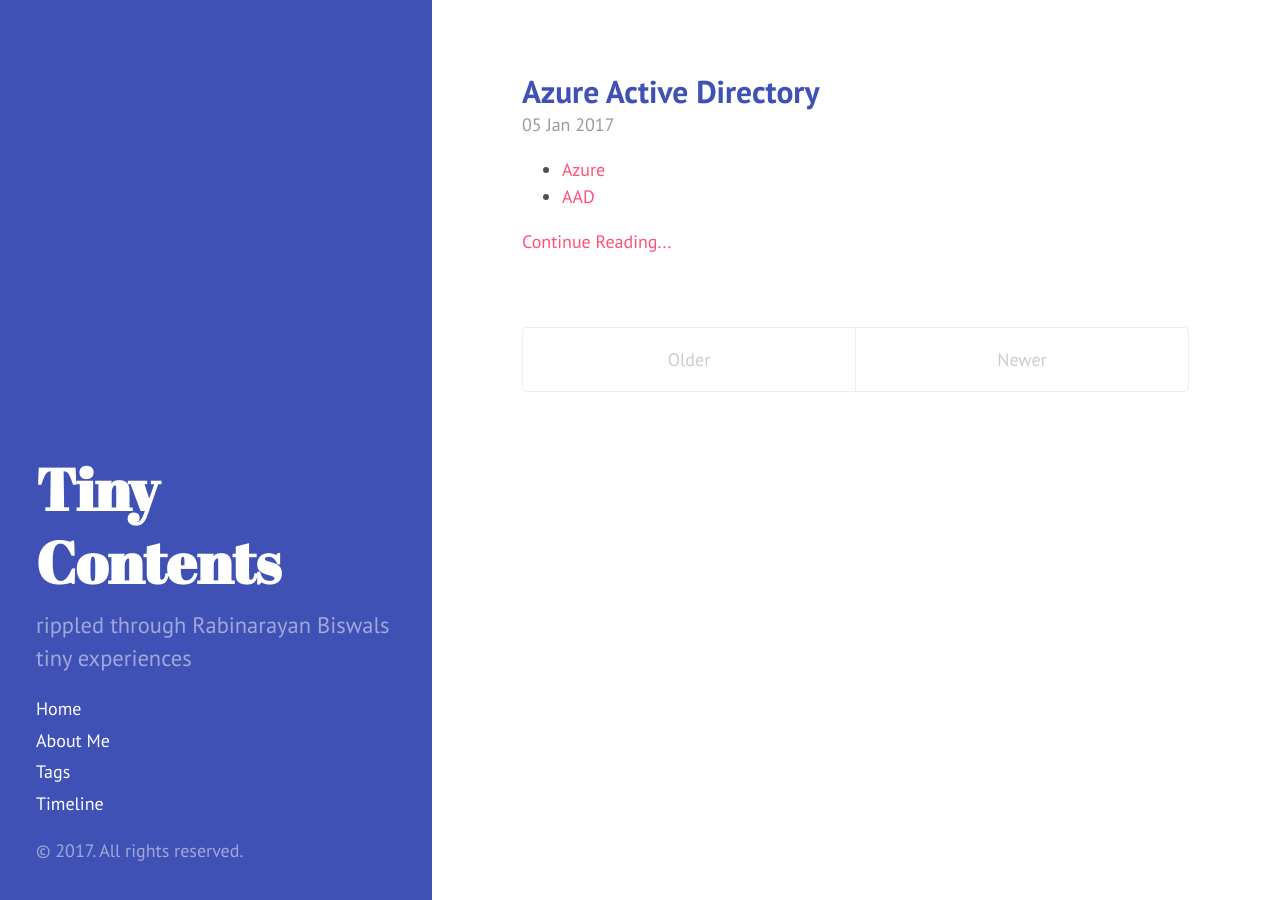
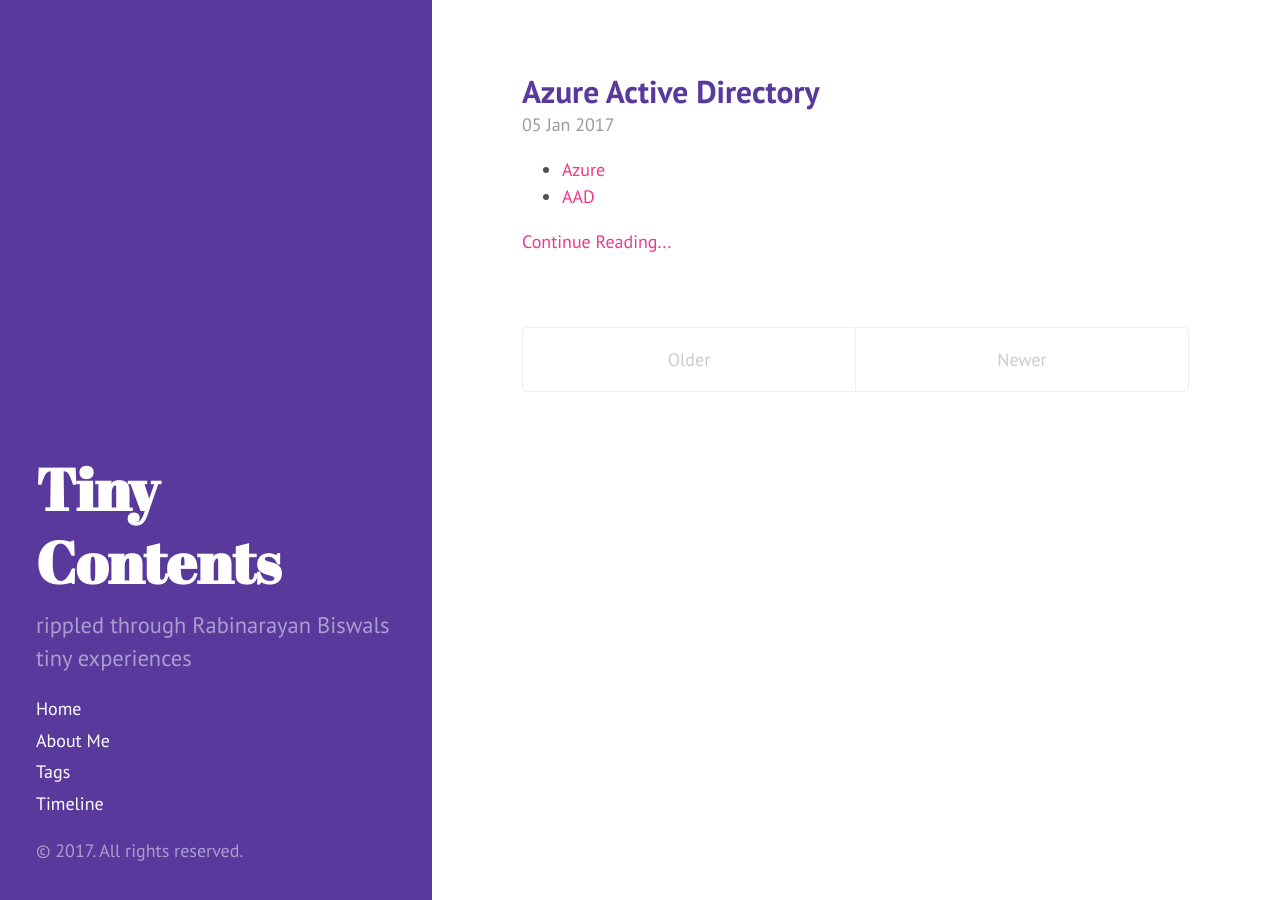
Before and after one commit to rabibiswal/rabibiswal.github.io, a Jekyll site: the page built from index.html, in a window 1280 px wide. Built offline with Jekyll 4.4.1, drawn with Linux system fonts in a browser that asks for light colours; Markdown is read by kramdown in place of the engine named in the settings; the list of posts is cut into pages by our own code.

Commit message:
theme changes

```diff
--- a/public/css/hyde.css
+++ b/public/css/hyde.css
@@ -269,15 +269,17 @@
 
 /* Brown */
 .theme-base-0f .sidebar {
-  background-color: #3F51B5;
+  background-color: #5A399C;
 }
 .theme-base-0f .content a,
 .theme-base-0f .related-posts li a:hover {
-  color: #FF5177;
+  /* color: #FF5177; */
+  color: #EE398B;
 }
 
 .theme-base-0f .post-title a {
-  color: #3F51B5;
+  /* color: #3F51B5; */
+  color: #5A399C;
 }
 
 
```
